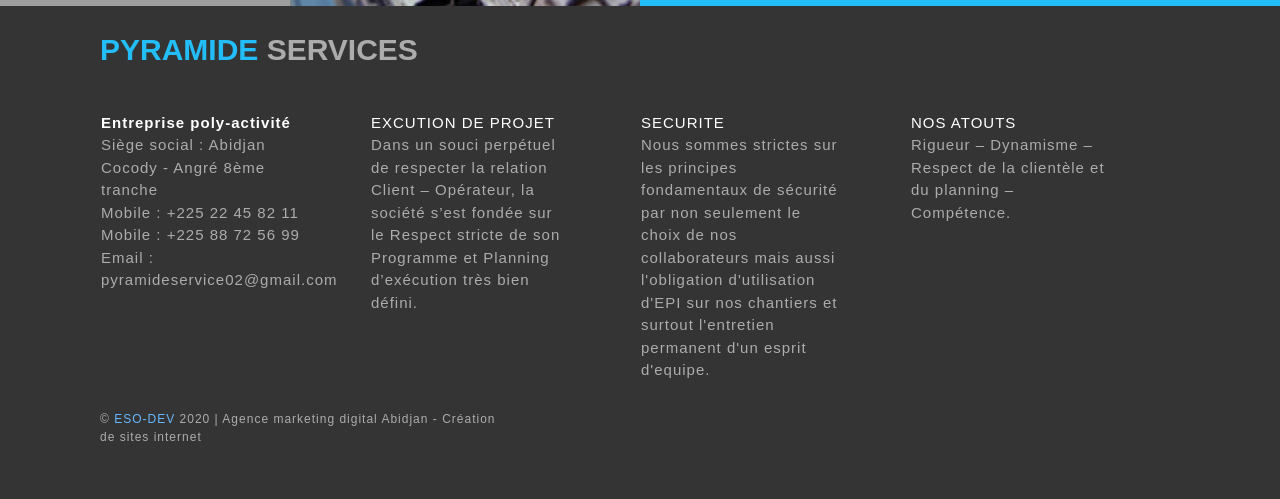
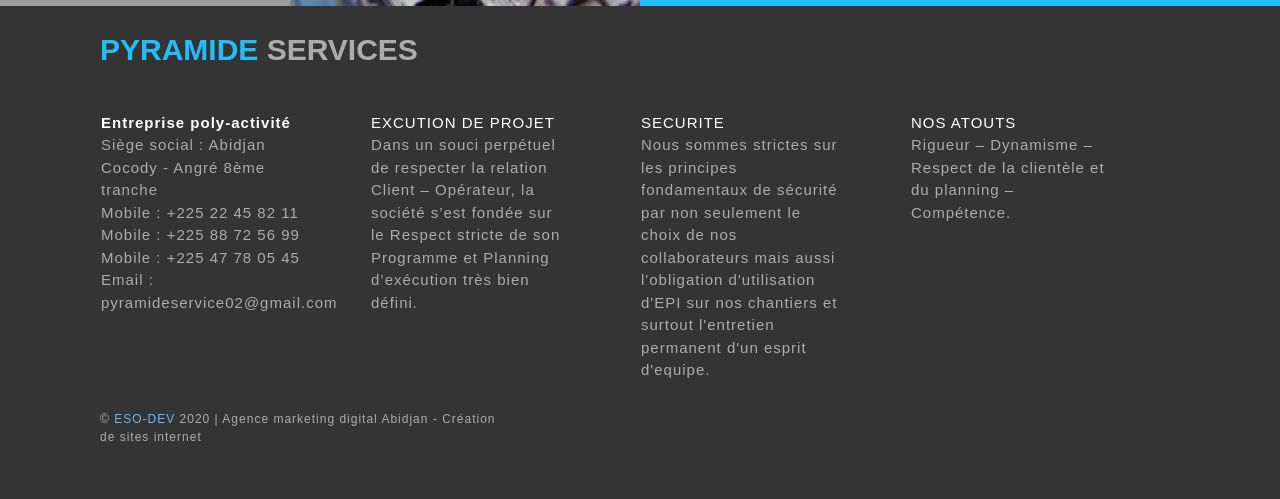
Before and after one commit to sneezy-5/pyservice, a Django app: page / in a window 1280 px wide. Shown: the part 4110-4609 px from the top of the page. Run offline with Django 3.2, Linux system fonts and the light colour scheme; grey boxes are pictures that could not be loaded.

Commit message:
make it better

```diff
--- a/templates/html/base.html
+++ b/templates/html/base.html
@@ -31,6 +31,7 @@
               Siège social :   Abidjan Cocody - Angré 8ème tranche<br>
               Mobile : +225 22 45 82 11
               Mobile : +225 88 72 56 99
+              Mobile : +225 47 78 05 45
               Email : pyramideservice02@gmail.com
 
            </div>
@@ -56,6 +57,7 @@
         </div>
         </footer>
 
+
     </div>
 </body>
 </html>
```
